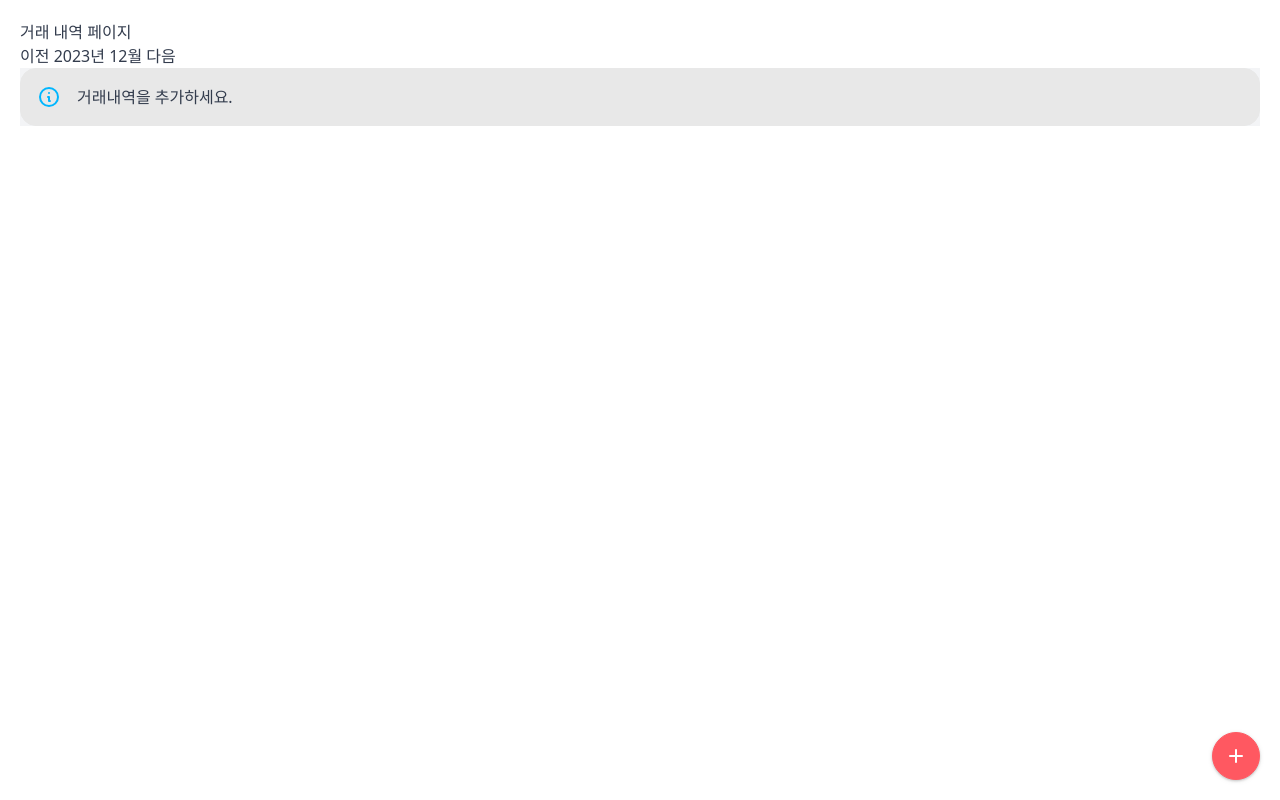
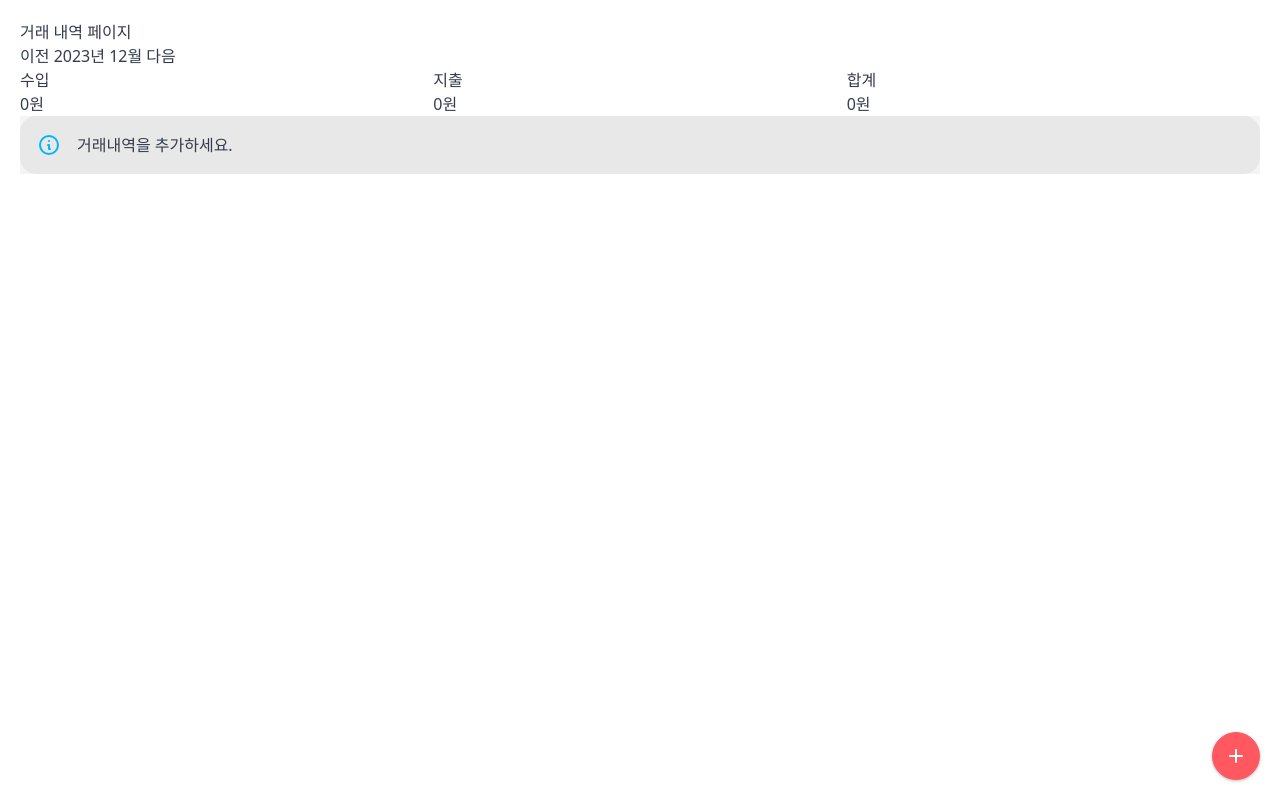
Before and after one commit to suhyeoonn/account-book, a SvelteKit app: page / in a window 1280 px wide. Built offline with nearby package versions, Linux system fonts and the light colour scheme.

Commit message:
✨ 월별 수입, 지출 합계 표시

```diff
--- a/src/routes/+page.svelte
+++ b/src/routes/+page.svelte
@@ -5,12 +5,27 @@
 	import MonthController from '$lib/components/MonthController.svelte';
 	import HistoryOfDayList from '$lib/components/HistoryOfDayList.svelte';
 	import { month, year } from '../stores/accountHistory';
-	import type { historyType } from '$lib/types';
+	import { accountType, type historyType } from '$lib/types';
 
 	const model: accountModel = LocalStorage;
 
+	let inputTotal = 0,
+		outputTotal = 0,
+		result = 0;
 	const fetchHistory = async () => {
 		const data = await model.get($year, $month);
+
+		// TOOD 어디서 많이 본 코드다..?
+		inputTotal = data
+			.filter((d) => d.type === accountType.INPUT)
+			.reduce((pre, cur) => pre + cur.amount, 0);
+
+		outputTotal = data
+			.filter((d) => d.type === accountType.OUTPUT)
+			.reduce((pre, cur) => pre + cur.amount, 0);
+
+		result = inputTotal - outputTotal;
+
 		const tmp = data.reduce((pre, cur) => {
 			if (pre.length > 0) {
 				const lastEl = pre.slice(-1)[0];
@@ -51,11 +66,19 @@
 	<h1>거래 내역 페이지</h1>
 </div>
 <MonthController />
-<!-- TODO 월별 수입/지출 합계 표시 -->
-<div class="flex flex-col justify-center gap-5 bg-gray-100">
-	{#await promise}
-		<span class="loading loading-spinner loading-lg" />
-	{:then history}
+{#await promise}
+	<span class="loading loading-spinner loading-lg" />
+{:then history}
+	<!-- TODO 수입, 지출 색상 변경 -->
+	<div class="grid grid-cols-3">
+		<div>수입</div>
+		<div>지출</div>
+		<div>합계</div>
+		<div>{inputTotal}원</div>
+		<div>{outputTotal}원</div>
+		<div>{result}원</div>
+	</div>
+	<div class="flex flex-col justify-center gap-5 bg-gray-100">
 		{#if history.length < 1}
 			<Alert message="거래내역을 추가하세요." />
 		{:else}
@@ -63,8 +86,8 @@
 				<HistoryOfDayList {historyOfDay} on:delete={({ detail: id }) => onDelete(id)} />
 			{/each}
 		{/if}
-	{/await}
-</div>
+	</div>
+{/await}
 <button
 	class="fixed bottom-0 my-5 shadow btn btn-circle btn-error drop-shadow self-end text-white"
 	on:click={() => {
```
